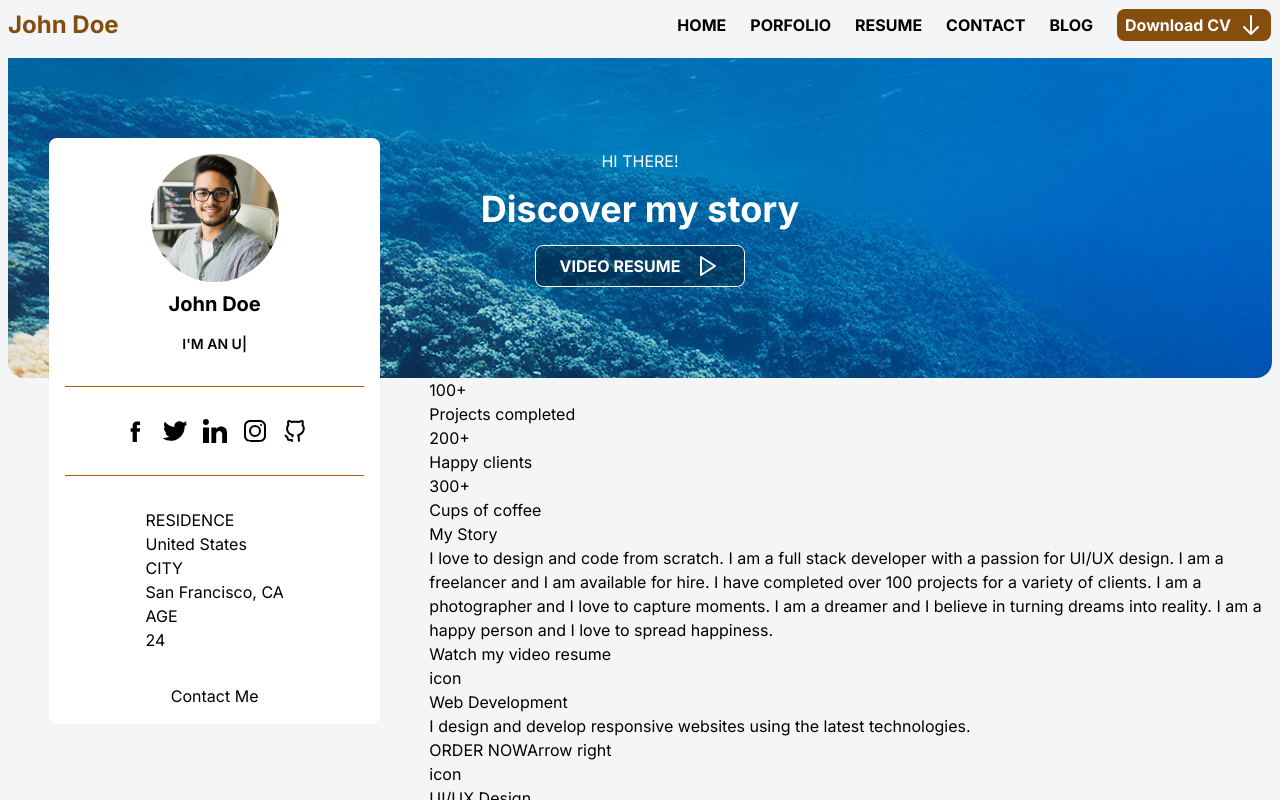
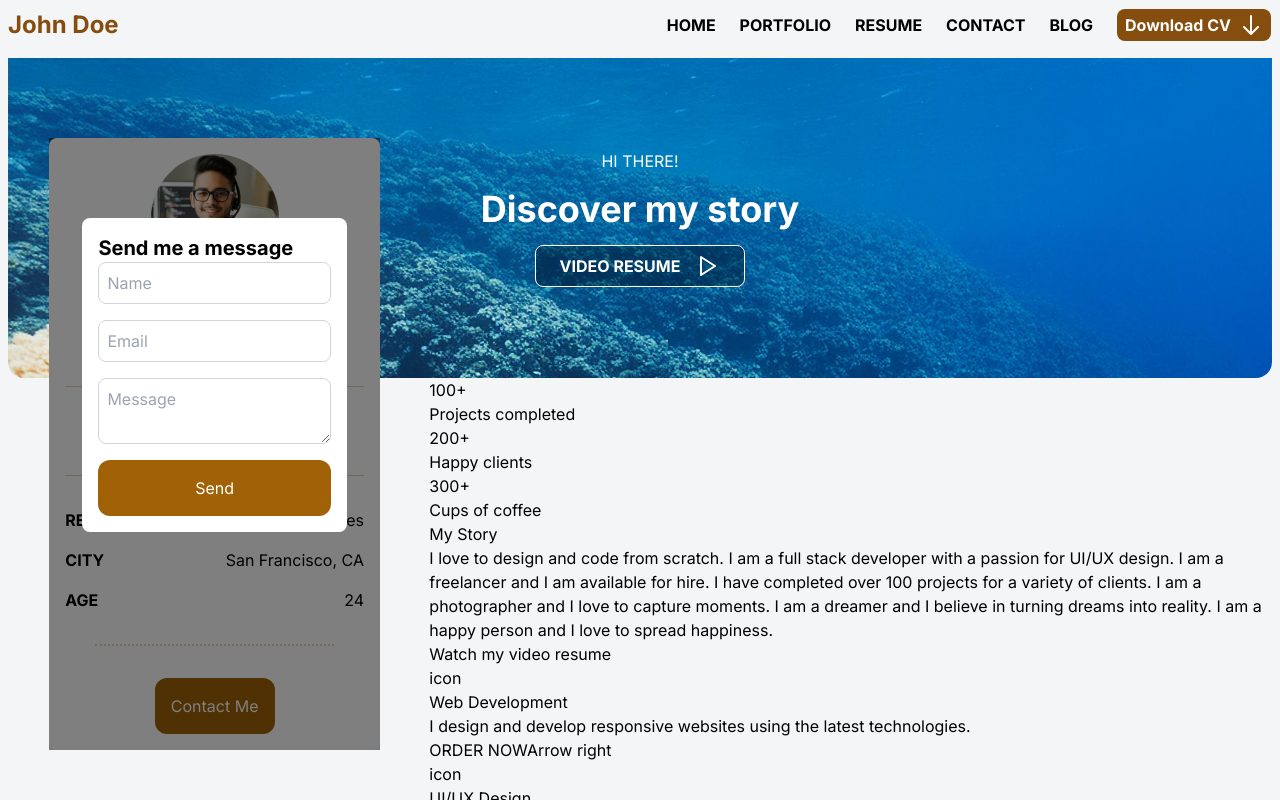
Before and after one commit to ledminh/porfolio-landing-page-1, a Next.js app: page / in a window 1280 px wide. Both pictures are taken after a click on the button "Contact Me". Shown: the top 800 px of the page. Built offline with nearby package versions, Linux system fonts and the light colour scheme.

Commit message:
ContactMe

```diff
--- a/src/components/Home/HeroImage/index.tsx
+++ b/src/components/Home/HeroImage/index.tsx
@@ -13,7 +13,7 @@ export default function HeroImage() {
         alt="hero image"
         className="rounded-b-2xl overflow-hidden h-80 object-cover"
       />
-      <div className="z-50 absolute w-full h-full flex flex-col justify-center items-center text-white gap-4">
+      <div className="z-50 absolute w-full h-full flex flex-col justify-center items-center text-white gap-4 text-center">
         <h2>{firstLine}</h2>
         <h1 className="text-4xl font-bold">{secondLine}</h1>
         <Link
--- /dev/null
+++ b/src/components/Home/Sidebar/ContactMe.tsx
@@ -0,0 +1,19 @@
+"use client";
+
+import MessageModal from "@/components/MessageModal";
+import { useState } from "react";
+export default function ContactMe() {
+  const [showModal, setShowModal] = useState(false);
+
+  return (
+    <>
+      <button
+        className="bg-yellow-700 text-white p-4 rounded-xl hover:bg-yellow-700/80"
+        onClick={() => setShowModal(true)}
+      >
+        Contact Me
+      </button>
+      {showModal && <MessageModal />}
+    </>
+  );
+}
--- a/src/components/Home/Sidebar/index.tsx
+++ b/src/components/Home/Sidebar/index.tsx
@@ -2,6 +2,7 @@ import { sidebarData } from "@/data";
 import Link from "next/link";
 import Image from "next/image";
 import SubtitleList from "./SubtitleList";
+import ContactMe from "./ContactMe";
 
 export default function Sidebar() {
   const { name, subtitles, socialLinks, bio, profilePicture } = sidebarData;
@@ -55,7 +56,7 @@ export default function Sidebar() {
           <SubtitleList subtitles={subtitles} />
         </div>
         <div className="flex flex-col gap-8 w-full">
-          <div className="h-[1px] bg-yellow-700 w-full" />
+          <div className="h-[1px] bg-yellow-700/30 w-full" />
           <ul className="flex justify-center items-center gap-4">
             {socialLinks.map((item) => (
               <li key={item.id}>
@@ -65,18 +66,19 @@ export default function Sidebar() {
               </li>
             ))}
           </ul>
-          <div className="h-[1px] bg-yellow-700 w-full" />
+          <div className="h-[1px] bg-yellow-700/30 w-full" />
         </div>
 
-        <div>
+        <ul className="w-full flex flex-col gap-4">
           {bio.map((item) => (
-            <div key={item.id}>
-              <h3>{item.label}</h3>
-              <p>{item.value}</p>
-            </div>
+            <li key={item.id} className="flex justify-between items-center">
+              <span className="font-bold">{item.label}</span>
+              <span>{item.value}</span>
+            </li>
           ))}
-        </div>
-        <button>Contact Me</button>
+        </ul>
+        <div className="border-dotted border-b-2 border-b-yellow-700/30 w-4/5" />
+        <ContactMe />
       </div>
     </>
   );
--- /dev/null
+++ b/src/components/MessageModal/index.tsx
@@ -0,0 +1,28 @@
+export default function MessageModal() {
+  return (
+    <div className="fixed top-0 left-0 w-full h-full bg-black bg-opacity-50 z-50">
+      <div className="bg-white p-4 rounded-lg w-4/5 mx-auto mt-20">
+        <h3 className="font-bold text-xl">Send me a message</h3>
+        <form className="flex flex-col gap-4">
+          <input
+            type="text"
+            placeholder="Name"
+            className="p-2 border border-gray-300 rounded-lg"
+          />
+          <input
+            type="email"
+            placeholder="Email"
+            className="p-2 border border-gray-300 rounded-lg"
+          />
+          <textarea
+            placeholder="Message"
+            className="p-2 border border-gray-300 rounded-lg"
+          />
+          <button className="bg-yellow-700 text-white p-4 rounded-xl hover:bg-yellow-700/80">
+            Send
+          </button>
+        </form>
+      </div>
+    </div>
+  );
+}
--- a/src/data.ts
+++ b/src/data.ts
@@ -22,7 +22,7 @@ export const mainMenu = [
   },
   {
     id: 2,
-    text: "Porfolio",
+    text: "Portfolio",
     href: "/portfolio",
   },
   {
```
